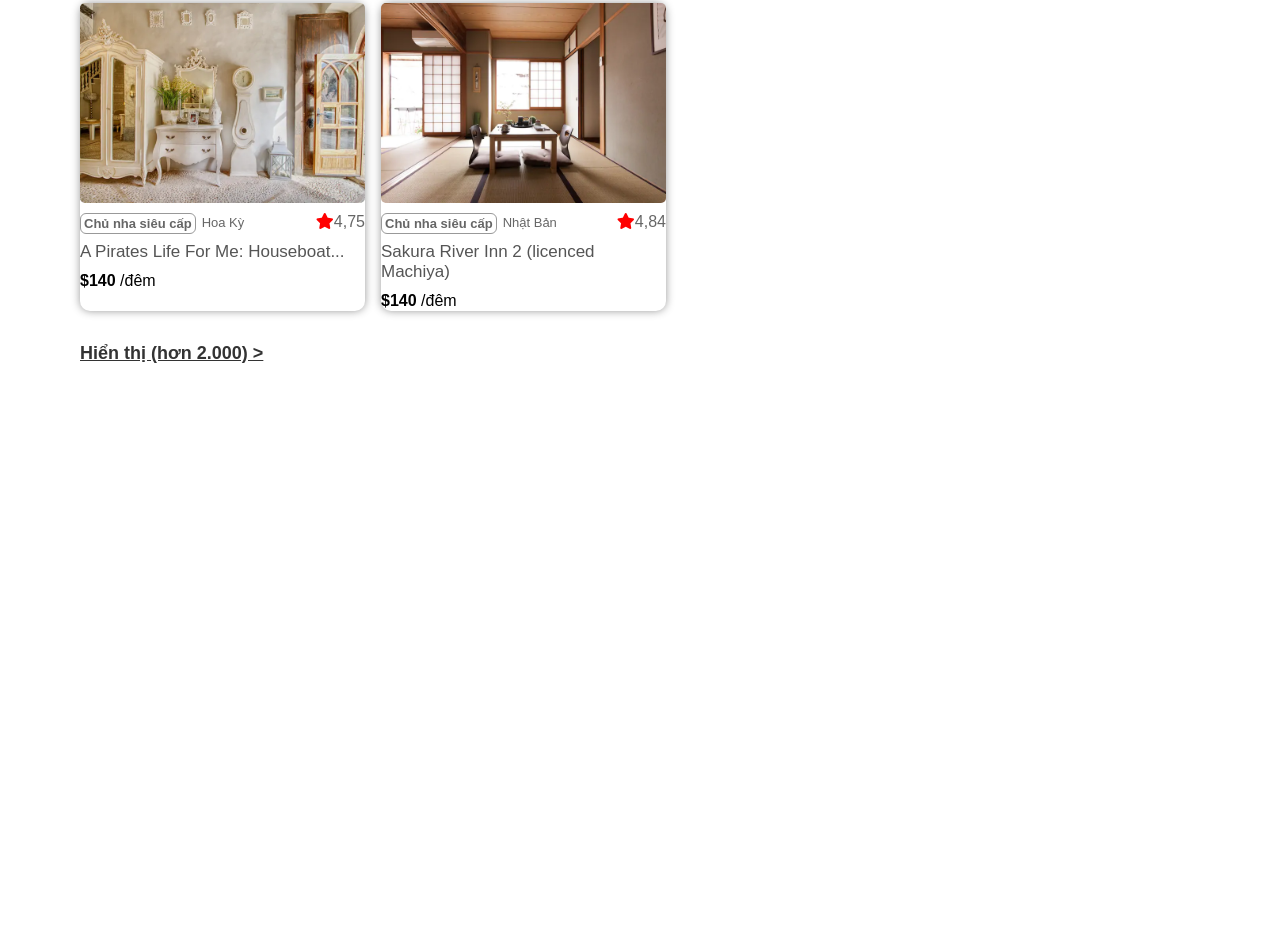
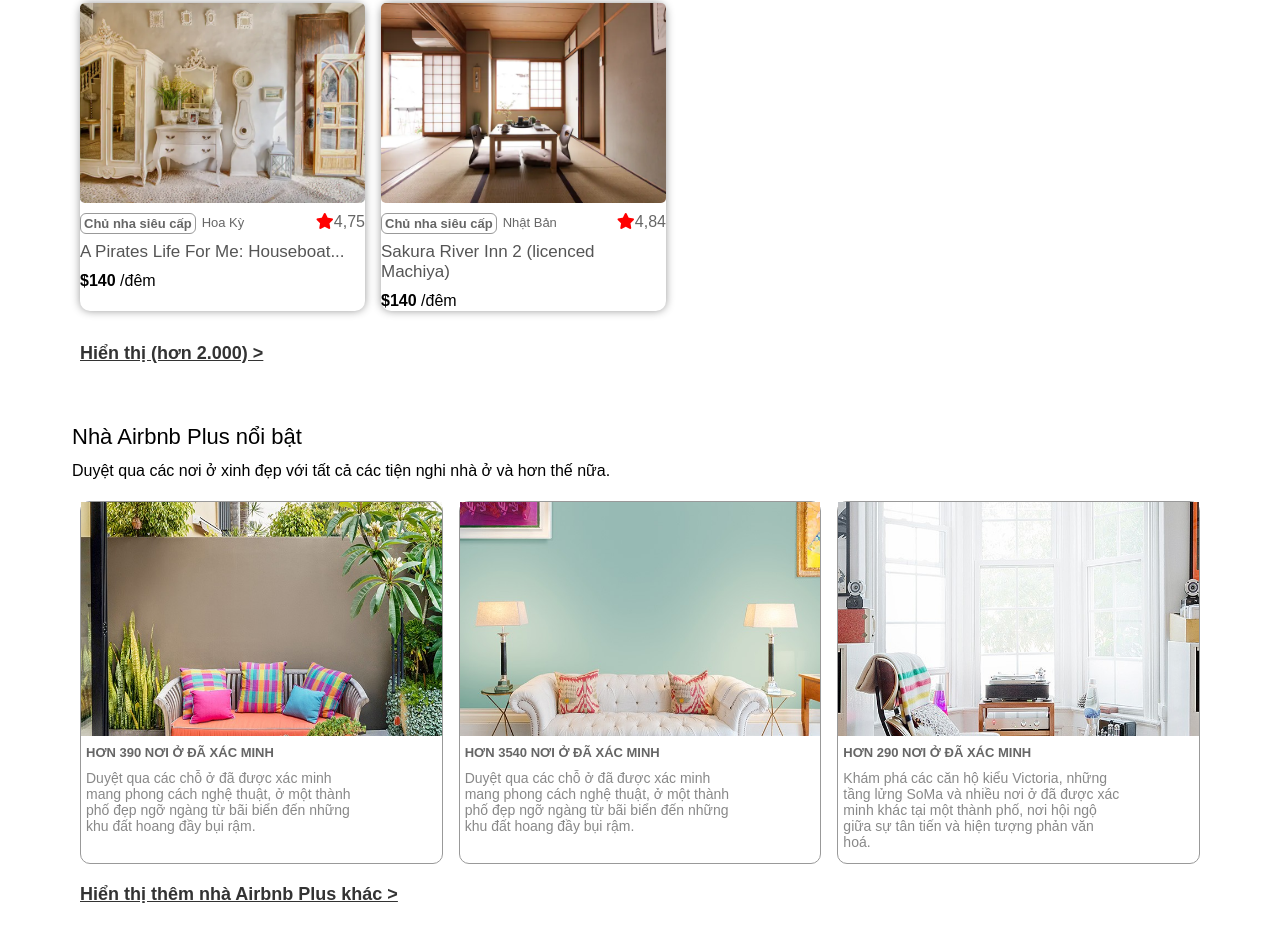
Before and after one commit to nta17071997/Airbnb.com, a website: page index.html in a window 1280 px wide. Shown: the part 2935-3860 px from the top of the page. Before the commit the page ends 3359 px from the top, so only its background shows below. Drawn offline with Linux system fonts and the light colour scheme.

Commit message:
Add more image,write component highlight and completed file highlight.css

```diff
--- a/index.html
+++ b/index.html
@@ -9,6 +9,7 @@
 	<link rel="stylesheet" type="text/css" href="styleCss/discoverPlus.css">
 	<link rel="stylesheet" type="text/css" href="styleCss/introAdventure.css">
 	<link rel="stylesheet" type="text/css" href="styleCss/placesWorld.css">
+	<link rel="stylesheet" type="text/css" href="styleCss/highlight.css">
 
 
 	<script src="https://kit.fontawesome.com/a076d05399.js"></script>
@@ -250,6 +251,31 @@
 			<a class="display1" href="">Hiển thị (hơn 2.000) ></a>
 		</div>
 		<!-- end placesWorld component -->
+		<!-- highlight component -->
+		<div class="highlight">
+			<h2>Nhà Airbnb Plus nổi bật</h2>
+			<p>Duyệt qua các nơi ở xinh đẹp với tất cả các tiện nghi nhà ở và hơn thế nữa.</p>
+			<div class="listHome">
+				<div class="itemHome">
+					<img src="images/highlight1.jpg" alt="">
+					<b>HƠN 390 NƠI Ở ĐÃ XÁC MINH</b>
+					<p>Duyệt qua các chỗ ở đã được xác minh mang phong cách nghệ thuật, ở một thành phố đẹp ngỡ ngàng từ bãi biển đến những khu đất hoang đầy bụi rậm.</p>
+				</div>
+				<div class="itemHome">
+					<img src="images/highlight2.jpg" alt="">
+					<b>HƠN 3540 NƠI Ở ĐÃ XÁC MINH</b>
+					<p>Duyệt qua các chỗ ở đã được xác minh mang phong cách nghệ thuật, ở một thành phố đẹp ngỡ ngàng từ bãi biển đến những khu đất hoang đầy bụi rậm.</p>
+				</div>
+				<div class="itemHome">
+					<img src="images/highlight3.jpg" alt="">
+					<b>HƠN 290 NƠI Ở ĐÃ XÁC MINH</b>
+					<p>Khám phá các căn hộ kiểu Victoria, những tầng lửng SoMa và nhiều nơi ở đã được xác minh khác tại một thành phố, nơi hội ngộ giữa sự tân tiến và hiện tượng phản văn hoá.</p>
+				</div>
+			</div>
+			<a class="display1" href="">Hiển thị thêm nhà Airbnb Plus khác ></a>
+		</div>
+		<!-- end  highlight component -->
+
 	</div>
 </body>
 </html>
--- /dev/null
+++ b/styleCss/highlight.css
@@ -0,0 +1,44 @@
+
+
+.itemHome b {
+    font-size: 13px;
+    color: #666;
+    margin: 5px;
+    display: block;
+    border-radius: 10px 10px 0 0 ;
+}
+
+.itemHome img {
+    width: 100%;
+    height: 234px;
+}
+
+.itemHome {
+    width: 388px;
+    height: 361px;
+    cursor: pointer;
+    border-radius: 10px;
+    border: 0.5px solid #999;
+    margin: 0px 8px;
+}
+
+.listHome {
+    display: flex;
+    flex-direction: row;
+    margin-top: 21px;
+}
+
+.highlight p {
+    margin: 10px 0px;
+}
+
+.itemHome p {
+    color: #888;
+    font-size: 14px;
+    padding-right: 75px;
+    margin-left: 5px;
+}
+
+.highlight {
+    padding: 0px 72px;
+}
```
Also changed, not shown: images/highlight1.jpg (added), images/highlight2.jpg (added), images/highlight3.jpg (added).
